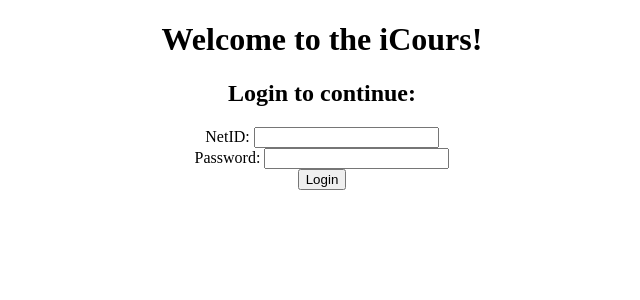
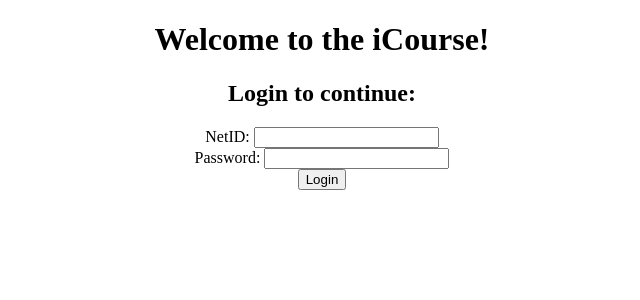
Before and after one commit to cs411-alawini/fa22-cs411-A-team013-iloveCS411, a Flask app: page / in a window 1280 px wide. Shown: the top 300 px of the page, without its empty margins (318-958 px from the left). Run offline with Flask 2, Linux system fonts and the light colour scheme.

Commit message:
typo fixed on login

```diff
--- a/flask/app/templates/login.html
+++ b/flask/app/templates/login.html
@@ -6,7 +6,7 @@
 		<title>iCourse</title>
 	</head>
 	<body>
-		<h1>Welcome to the iCours!</h1>
+		<h1>Welcome to the iCourse!</h1>
 		<h2>Login to continue:</h2>
 		<form action="/login" method="post">
 			NetID:  <input type="text" name="netId" />
```
Also changed, not shown: 3 other files.
